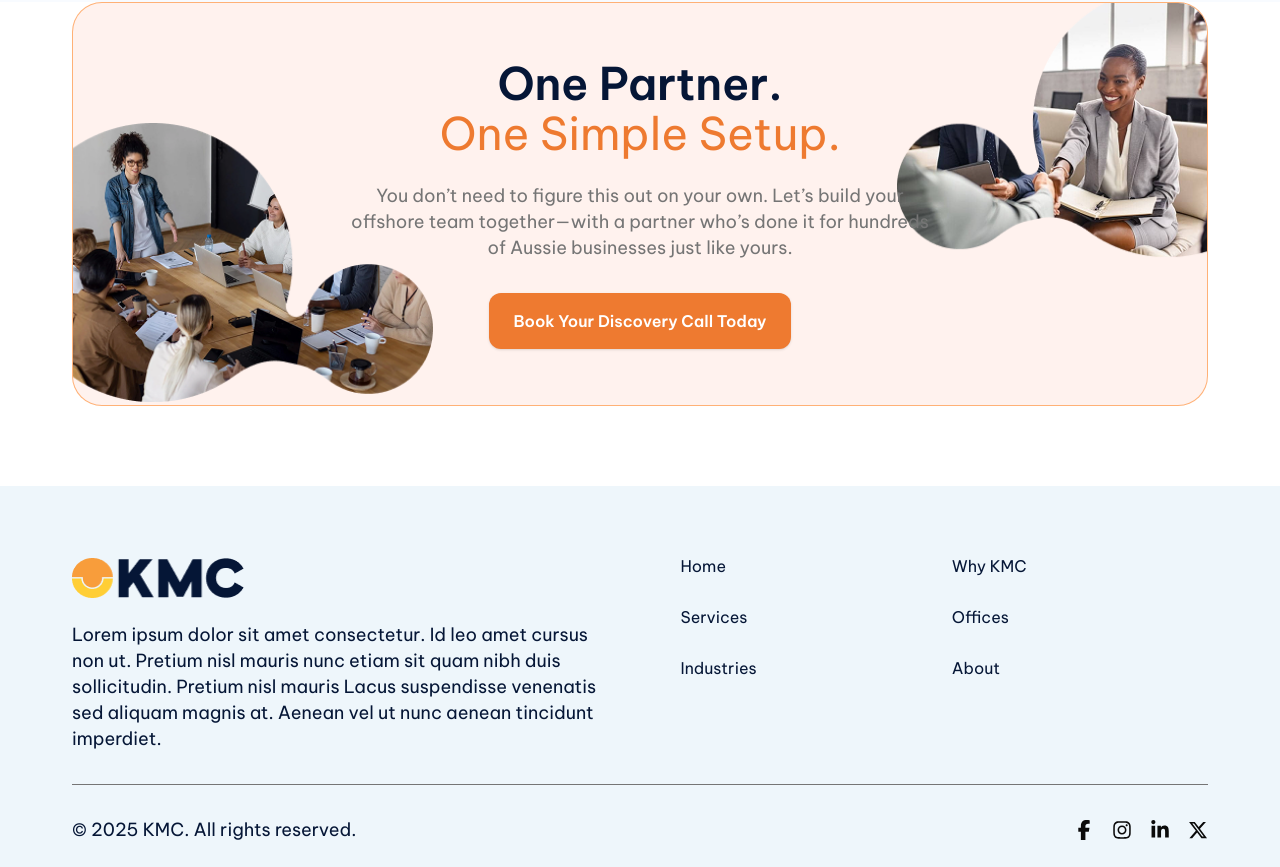
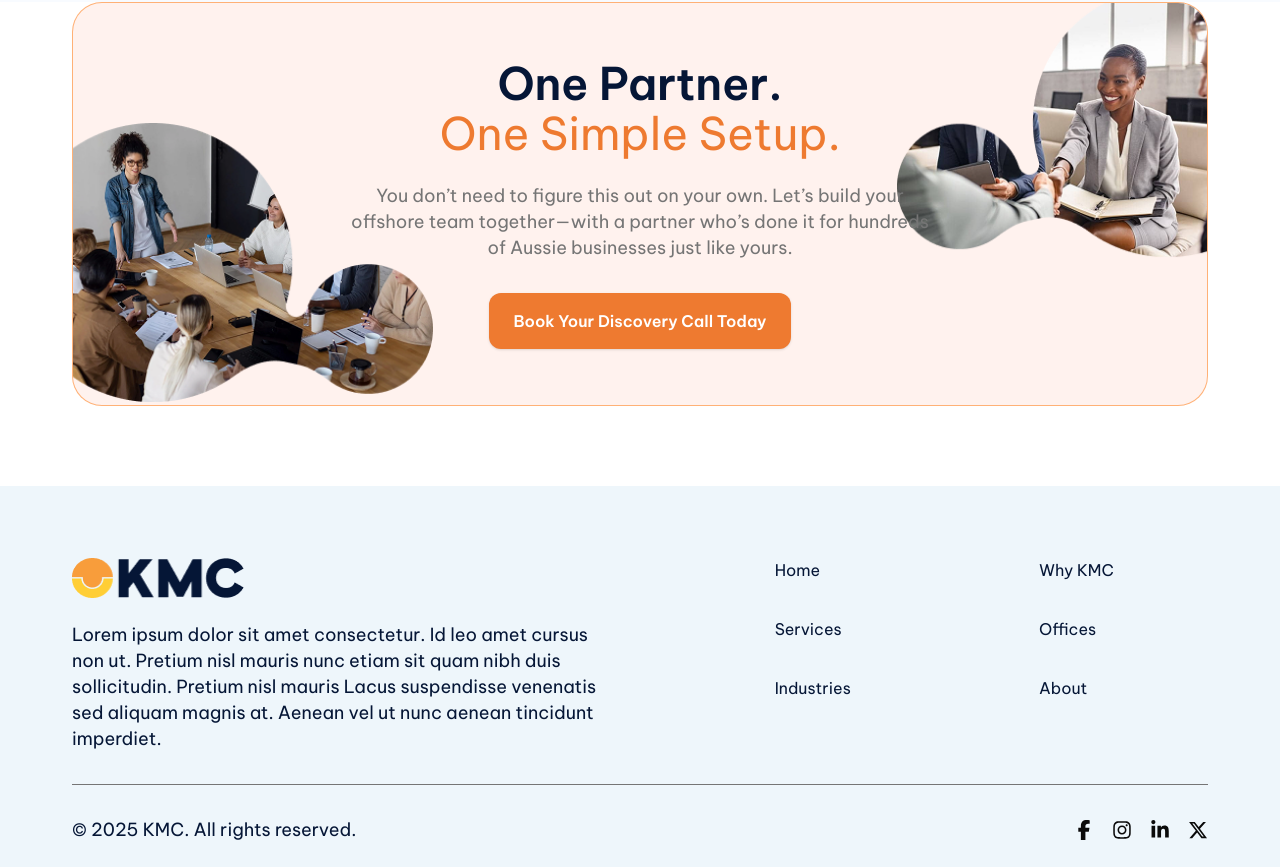
Before and after one commit to wajeeha-arain/KMC, a Next.js app: page / in a window 1280 px wide. Shown: the part 4718-5585 px from the top of the page. Built offline with nearby package versions, Linux system fonts and the light colour scheme.

Commit message:
my-commit

```diff
--- a/src/Component/Layout/Footer/Footer.tsx
+++ b/src/Component/Layout/Footer/Footer.tsx
@@ -6,12 +6,12 @@ import { FaFacebookF, FaInstagram, FaLinkedinIn, FaXTwitter } from "react-icons/
 
 export default function Footer() {
   return (
-    <footer className=" bg-[#eef6fb] text-[#051636] pt-18 pb-6 mt-20">
+    <footer className="bg-[#eef6fb] text-[#051636] pt-18 pb-6 mt-20">
       <div className="maincontainer">
         {/* Top Section */}
-        <div className=" grid grid-cols-1 lg:grid-cols-2 gap-10 lg:gap-[81px]">
-
-          <div>
+        <div className="flex flex-col lg:flex-row gap-10 lg:gap-[81px]">
+          {/* Logo + Text */}
+          <div className="flex-1">
             <div className="flex items-center">
               <Image
                 src="/image/Logo.png"
@@ -22,24 +22,22 @@ export default function Footer() {
                 priority
               />
             </div>
-            <p
-              className="mt-4 sm:mt-6 text-[15px] sm:text-[16px] lg:text-[18px] leading-[26px] text-[#051636] font-[400]
-                max-w-[720px]" >
+            <p className="mt-4 sm:mt-6 text-[15px] sm:text-[16px] lg:text-[18px] leading-[26px]
+               text-[#051636] font-[400] lg:max-w-[720px]">
               Lorem ipsum dolor sit amet consectetur. Id leo amet cursus non ut.
               Pretium nisl mauris nunc etiam sit quam nibh duis sollicitudin. Pretium nisl mauris
               Lacus suspendisse venenatis sed aliquam magnis at. Aenean vel ut nunc aenean tincidunt imperdiet.
             </p>
-
           </div>
 
-          {/*  Links */}
-          <div className="grid grid-cols-2 gap-6 sm:gap-[15px] text-[#051636] text-[15px] sm:text-[16px] font-[400] leading-[100%] mt-6 lg:mt-0">
-            <div className="space-y-3 sm:space-y-[35px] flex flex-col">
+          {/* Links */}
+          <div className="flex flex-1 justify-around text-[#051636] text-[15px] sm:text-[16px] font-[400] mt-6 lg:mt-0">
+            <div className="flex flex-col space-y-3 sm:space-y-[35px]">
               <a href="#" className="hover:text-orange-500 transition">Home</a>
               <a href="#" className="hover:text-orange-500 transition">Services</a>
               <a href="#" className="hover:text-orange-500 transition">Industries</a>
             </div>
-            <div className="space-y-3 sm:space-y-[35px] flex flex-col">
+            <div className="flex flex-col space-y-3 sm:space-y-[35px]">
               <a href="#" className="hover:text-orange-500 transition">Why KMC</a>
               <a href="#" className="hover:text-orange-500 transition">Offices</a>
               <a href="#" className="hover:text-orange-500 transition">About</a>
@@ -47,7 +45,7 @@ export default function Footer() {
           </div>
         </div>
 
-
+        {/* Divider */}
         <div className="border-t border-[#757575] my-6 sm:my-8 w-full"></div>
 
         {/* Bottom */}
```
